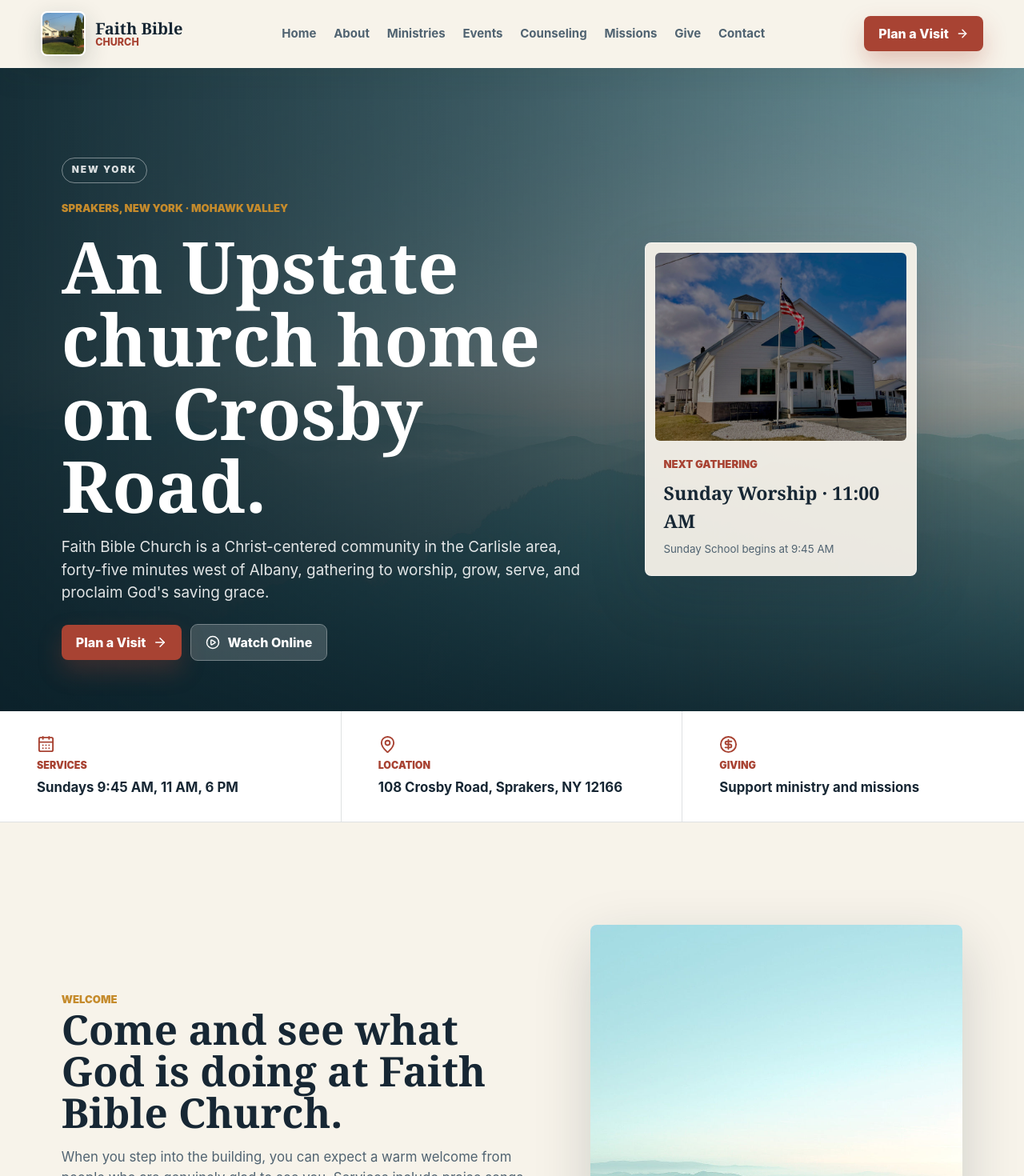
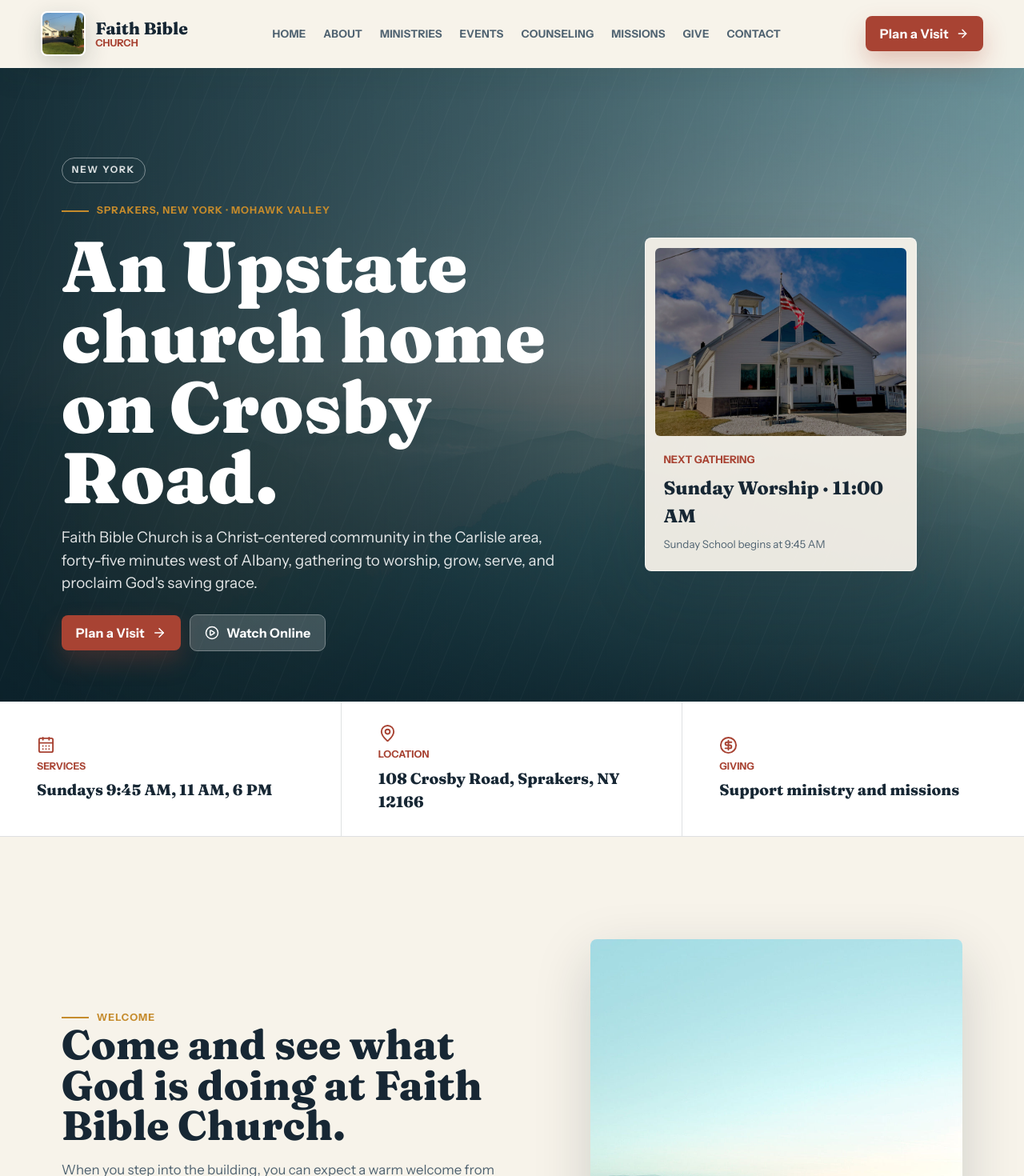
Before and after one commit to edesent/fbcministriesny-redesign, a Next.js app: page / in a window 1280 px wide. Shown: the top 1470 px of the page at 80% size. Built offline with nearby package versions, Linux system fonts and the light colour scheme.

Commit message:
Add distinctive typography and regional texture

```diff
--- a/src/app/globals.css
+++ b/src/app/globals.css
@@ -25,10 +25,11 @@ body {
   margin: 0;
   background: var(--paper);
   color: var(--ink);
-  font-family: Inter, ui-sans-serif, system-ui, -apple-system, BlinkMacSystemFont, "Segoe UI", sans-serif;
+  font-family: var(--font-sans), ui-sans-serif, system-ui, -apple-system, BlinkMacSystemFont, "Segoe UI", sans-serif;
   line-height: 1.5;
   overflow-x: hidden;
   -webkit-font-smoothing: antialiased;
+  text-rendering: optimizeLegibility;
 }
 
 a {
@@ -85,8 +86,10 @@ textarea {
 
 .brand strong,
 .footer-brand strong {
-  font-family: Georgia, "Times New Roman", serif;
-  font-size: 1.25rem;
+  font-family: var(--font-display), Georgia, "Times New Roman", serif;
+  font-size: 1.32rem;
+  font-weight: 760;
+  font-variation-settings: "SOFT" 45, "WONK" 1, "opsz" 42;
 }
 
 .brand small,
@@ -115,8 +118,10 @@ textarea {
 
 .site-header nav a {
   color: var(--ink-soft);
-  font-size: 0.94rem;
-  font-weight: 750;
+  font-size: 0.84rem;
+  font-weight: 820;
+  letter-spacing: 0.02em;
+  text-transform: uppercase;
   transition: color 180ms ease;
 }
 
@@ -135,7 +140,9 @@ textarea {
   border: 0;
   border-radius: 8px;
   cursor: pointer;
-  font-weight: 850;
+  font-family: var(--font-sans), ui-sans-serif, system-ui, sans-serif;
+  font-weight: 860;
+  letter-spacing: 0.01em;
   transition: transform 180ms ease, box-shadow 180ms ease, background 180ms ease;
 }
 
@@ -189,6 +196,18 @@ textarea {
   min-width: 0;
 }
 
+.hero::after {
+  content: "";
+  position: absolute;
+  inset: 0;
+  z-index: -1;
+  opacity: 0.16;
+  background-image:
+    repeating-linear-gradient(112deg, transparent 0 34px, rgba(255, 255, 255, 0.22) 35px, transparent 36px),
+    radial-gradient(circle at 20% 70%, rgba(197, 139, 44, 0.24), transparent 28%);
+  pointer-events: none;
+}
+
 .hero > img,
 .page-hero > img {
   z-index: -2;
@@ -233,10 +252,20 @@ textarea {
   display: inline-flex;
   align-items: center;
   color: var(--gold);
-  font-size: 0.82rem;
-  font-weight: 900;
-  letter-spacing: 0;
+  font-size: 0.78rem;
+  font-weight: 950;
+  letter-spacing: 0.08em;
   text-transform: uppercase;
+}
+
+.eyebrow::before,
+.kicker::before {
+  content: "";
+  display: inline-block;
+  width: 34px;
+  height: 2px;
+  margin-right: 10px;
+  background: currentColor;
 }
 
 h1,
@@ -249,14 +278,18 @@ p {
 h1,
 h2,
 h3 {
-  font-family: Georgia, "Times New Roman", serif;
-  line-height: 1.02;
+  font-family: var(--font-display), Georgia, "Times New Roman", serif;
+  line-height: 0.98;
+  font-weight: 760;
+  font-variation-settings: "SOFT" 35, "WONK" 1, "opsz" 92;
 }
 
 .hero h1 {
   margin: 16px 0 18px;
   max-width: 850px;
   font-size: clamp(3.15rem, 7vw, 6.4rem);
+  font-weight: 820;
+  font-variation-settings: "SOFT" 24, "WONK" 1, "opsz" 144;
 }
 
 .hero p {
@@ -318,8 +351,10 @@ h3 {
 .hero-card strong {
   display: block;
   margin: 8px 0 4px;
-  font-family: Georgia, "Times New Roman", serif;
+  font-family: var(--font-display), Georgia, "Times New Roman", serif;
   font-size: 1.45rem;
+  font-weight: 740;
+  font-variation-settings: "SOFT" 40, "WONK" 1, "opsz" 54;
 }
 
 .hero-card small {
@@ -358,7 +393,10 @@ h3 {
 }
 
 .action-strip strong {
-  font-size: 1.05rem;
+  font-family: var(--font-display), Georgia, "Times New Roman", serif;
+  font-size: 1.2rem;
+  font-weight: 720;
+  font-variation-settings: "SOFT" 35, "WONK" 1, "opsz" 36;
 }
 
 .welcome-section,
@@ -429,9 +467,10 @@ h3 {
   border-radius: 8px;
   background: rgba(247, 243, 234, 0.93);
   color: var(--teal-deep);
-  font-family: Georgia, "Times New Roman", serif;
-  font-size: 1.35rem;
+  font-family: var(--font-display), Georgia, "Times New Roman", serif;
+  font-size: 1.45rem;
   font-weight: 800;
+  font-variation-settings: "SOFT" 42, "WONK" 1, "opsz" 52;
 }
 
 .service-section,
@@ -496,7 +535,10 @@ h3 {
 .service-card strong {
   display: block;
   margin: 7px 0 10px;
-  font-size: 1.6rem;
+  font-family: var(--font-display), Georgia, "Times New Roman", serif;
+  font-size: 1.75rem;
+  font-weight: 760;
+  font-variation-settings: "SOFT" 40, "WONK" 1, "opsz" 56;
 }
 
 .service-card p {
--- a/src/app/layout.tsx
+++ b/src/app/layout.tsx
@@ -1,8 +1,22 @@
 import type { Metadata, Viewport } from "next";
+import { Fraunces, Instrument_Sans } from "next/font/google";
 import { Header } from "@/components/Header";
 import { Footer } from "@/components/Footer";
 import { site } from "@/lib/site";
 import "./globals.css";
+
+const fraunces = Fraunces({
+  subsets: ["latin"],
+  variable: "--font-display",
+  display: "swap",
+  axes: ["SOFT", "WONK", "opsz"],
+});
+
+const instrumentSans = Instrument_Sans({
+  subsets: ["latin"],
+  variable: "--font-sans",
+  display: "swap",
+});
 
 export const metadata: Metadata = {
   metadataBase: new URL(site.url),
@@ -60,7 +74,7 @@ export default function RootLayout({
   children: React.ReactNode;
 }>) {
   return (
-    <html lang="en">
+    <html lang="en" className={`${fraunces.variable} ${instrumentSans.variable}`}>
       <body>
         <Header />
         <main>{children}</main>
--- a/src/app/page.tsx
+++ b/src/app/page.tsx
@@ -18,7 +18,8 @@ export default function Home() {
           src="/mountains.jpg"
           alt="Mountain landscape in New York"
           fill
-          preload
+          loading="eager"
+          fetchPriority="high"
           sizes="100vw"
         />
         <div className="hero-overlay" />
--- a/src/components/PageHero.tsx
+++ b/src/components/PageHero.tsx
@@ -9,7 +9,7 @@ type PageHeroProps = {
 export function PageHero({ eyebrow, title, intro }: PageHeroProps) {
   return (
     <section className="page-hero">
-      <Image src="/mountains.jpg" alt="" fill preload sizes="100vw" />
+      <Image src="/mountains.jpg" alt="" fill loading="eager" fetchPriority="high" sizes="100vw" />
       <div className="page-hero-overlay" />
       <div className="page-hero-content">
         <span>{eyebrow}</span>
```
